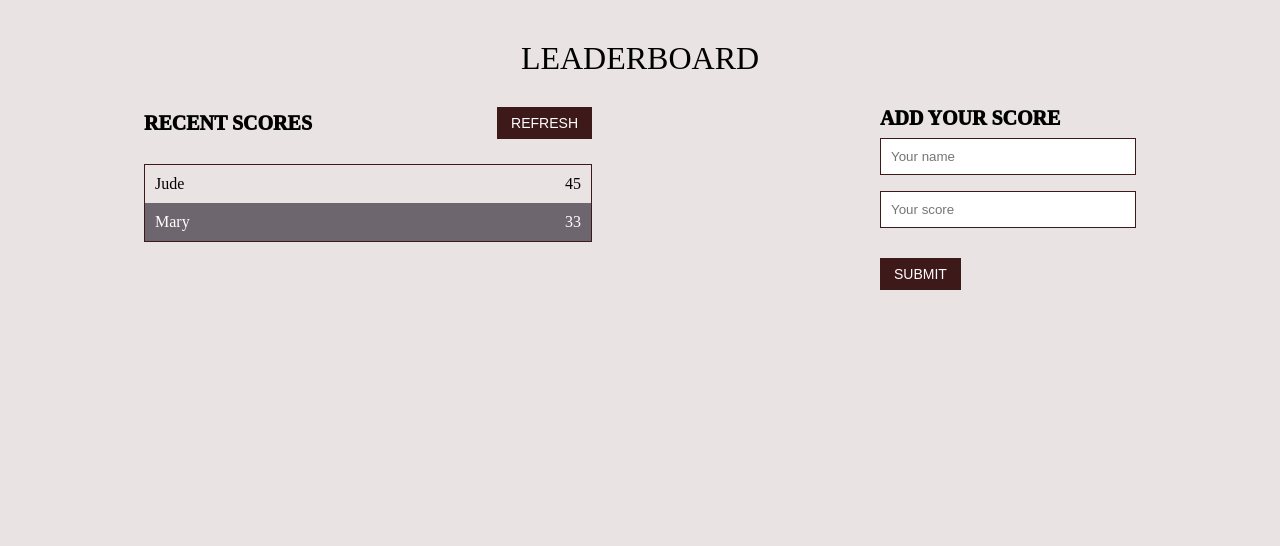
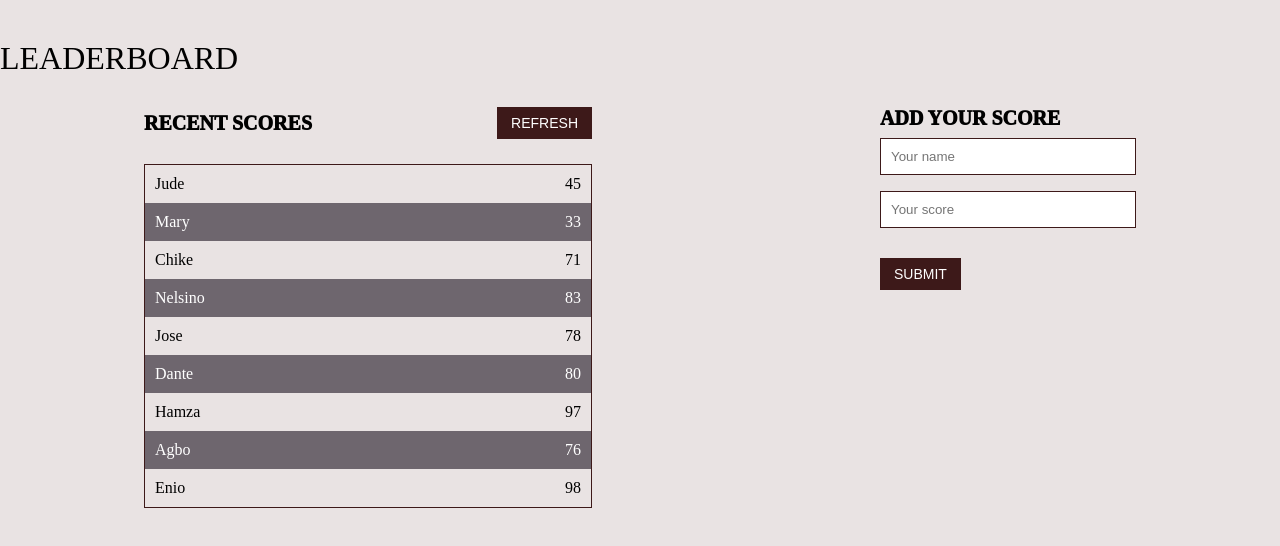
Before and after one commit to Chike1990/LeaderBoard_Project, a website built with webpack: page src/index.html in a window 1280 px wide. Built offline with nearby package versions, Linux system fonts and the light colour scheme.

Commit message:
Implemente the display Score Data

```diff
--- a/src/index.js
+++ b/src/index.js
@@ -1 +1,17 @@
 import './style.css';
+import scores from './scoredata.js';
+
+console.log(scores);
+const scoreDisplay = document.querySelector(".score-display");
+const displayScores = () => {
+  scores.forEach(score => {
+    const template =
+      `<div class="score-display-item">
+      <span class="name">${score.Name}</span>
+      <span class="score">${score.score}</span>
+    </div>`;
+    scoreDisplay.innerHTML += template;
+  });
+};
+
+displayScores();
--- a/src/scoredata.js
+++ b/src/scoredata.js
@@ -1,5 +1,5 @@
 
-let score = [
+let scores = [
   {
     Name: 'Chike',
     score: 71
@@ -29,3 +29,5 @@ let score = [
     score: 98
   },
 ]
+
+export default scores;
--- a/src/style.css
+++ b/src/style.css
@@ -13,7 +13,7 @@ body{
 }
 
 .page-title {
-  text-align: center;
+  text-align:left;
   text-transform: uppercase;
   font-weight: 100;
   margin: 40px 0 30px 0;
```
Also changed, not shown: dist/bundle.js, dist/index.html.
